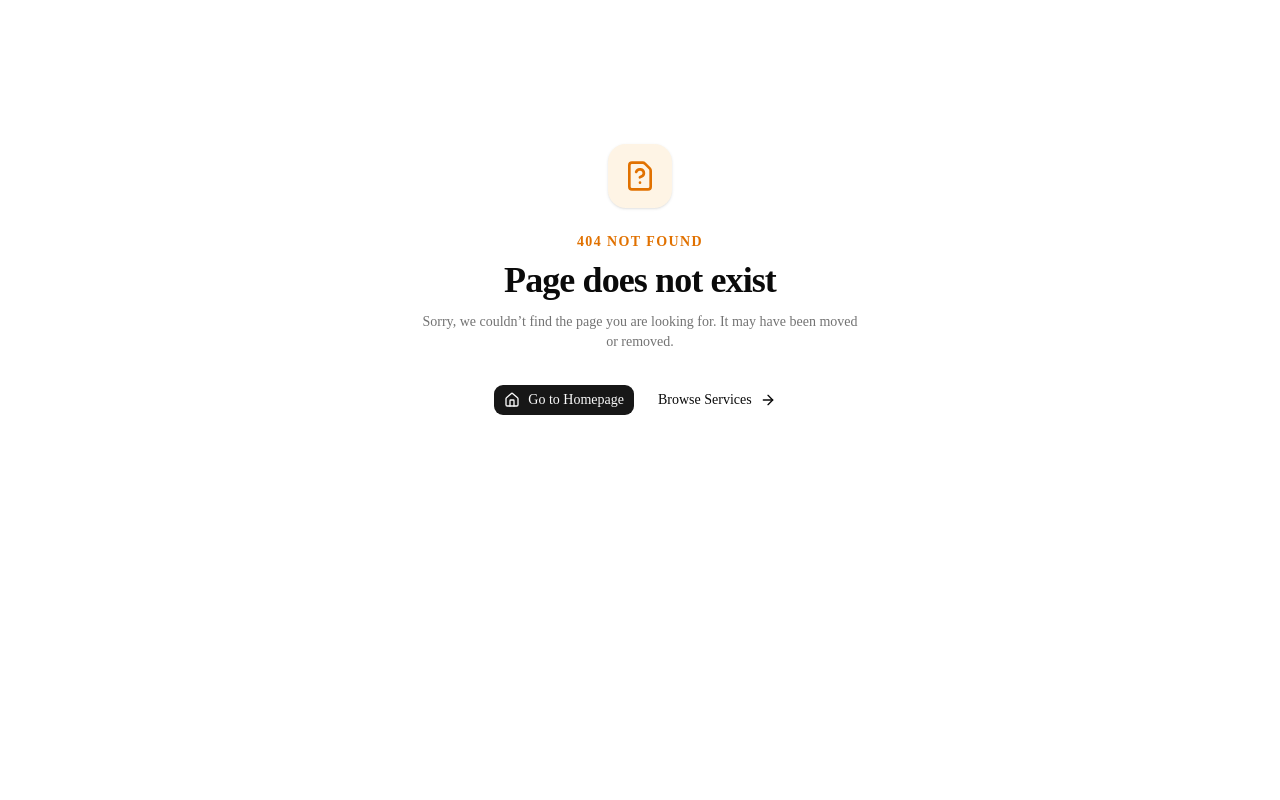
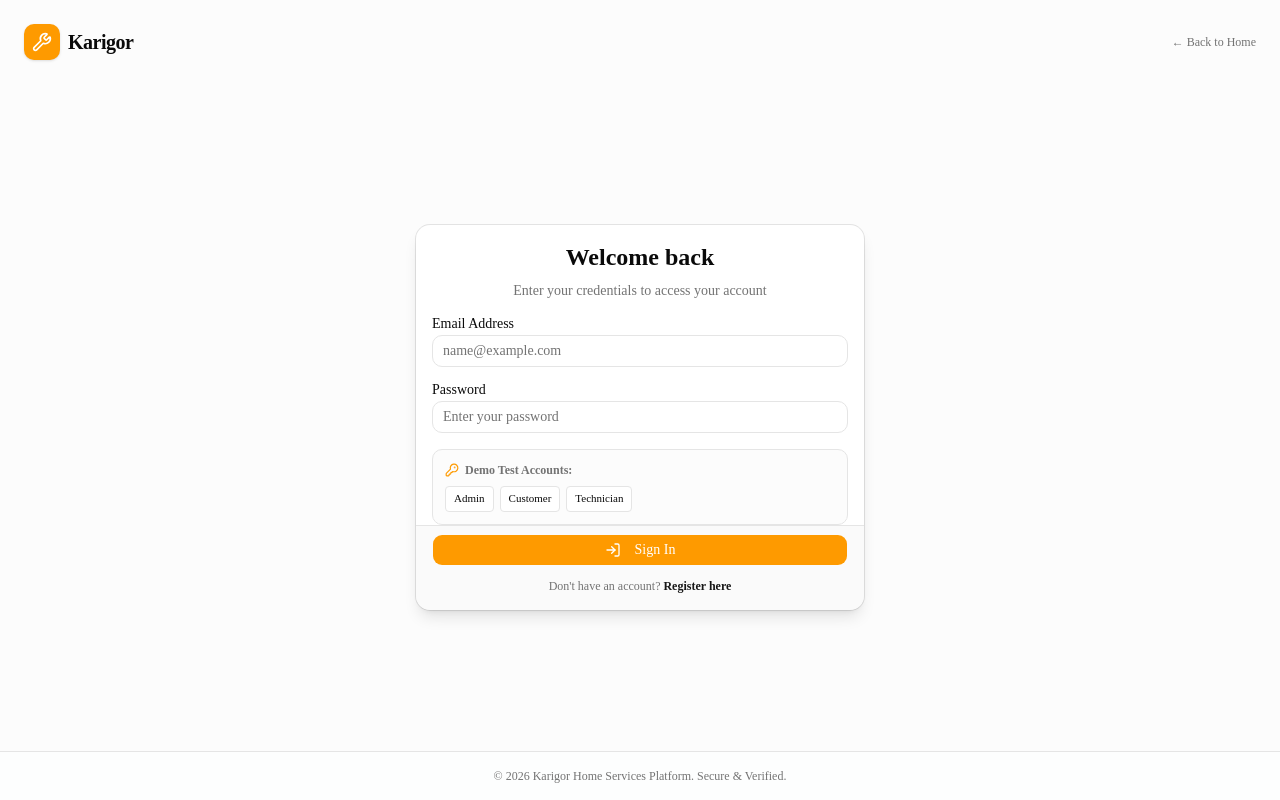
Before and after one commit to MuhitShimanto/karigor-frontend, a Next.js app: page /auth/login in a window 1280 px wide. Before the commit this address had no page. Built offline with nearby package versions, Linux system fonts and the light colour scheme.

Commit message:
feat: implement login form and validation

```diff
--- /dev/null
+++ b/src/app/auth/login/page.tsx
@@ -0,0 +1,28 @@
+import { Suspense } from 'react';
+import { Metadata } from 'next';
+import { LoginForm } from '@/features/auth/login-form';
+import { Skeleton } from '@/components/ui/skeleton';
+
+export const metadata: Metadata = {
+  title: 'Sign In | Karigor',
+  description:
+    'Sign in to access your Karigor customer, technician, or admin dashboard.',
+};
+
+export default function LoginPage() {
+  return (
+    <Suspense
+      fallback={
+        <div className="bg-card w-full max-w-md space-y-4 rounded-xl border p-8">
+          <Skeleton className="mx-auto h-8 w-3/4" />
+          <Skeleton className="mx-auto h-4 w-1/2" />
+          <Skeleton className="mt-6 h-10 w-full" />
+          <Skeleton className="h-10 w-full" />
+          <Skeleton className="h-10 w-full" />
+        </div>
+      }
+    >
+      <LoginForm />
+    </Suspense>
+  );
+}
--- a/src/components/layout/navbar.tsx
+++ b/src/components/layout/navbar.tsx
@@ -15,6 +15,7 @@ import {
 } from '@/components/ui/dropdown-menu';
 import { ThemeToggle } from '@/components/layout/theme-toggle';
 import { MobileNav } from '@/components/layout/mobile-nav';
+import { useAuthStore } from '@/store/auth.store';
 
 export interface UserSession {
   id: string;
@@ -28,7 +29,21 @@ interface NavbarProps {
   onLogout?: () => void;
 }
 
-export function Navbar({ user, onLogout }: NavbarProps) {
+export function Navbar({
+  user: propUser,
+  onLogout: propOnLogout,
+}: NavbarProps) {
+  const storeUser = useAuthStore((state) => state.user);
+  const storeLogout = useAuthStore((state) => state.logout);
+  const checkSession = useAuthStore((state) => state.checkSession);
+
+  React.useEffect(() => {
+    checkSession();
+  }, [checkSession]);
+
+  const user = propUser !== undefined ? propUser : storeUser;
+  const onLogout = propOnLogout || storeLogout;
+
   const getDashboardLink = () => {
     if (!user) return '/auth/login';
     if (user.role === 'ADMIN') return '/dashboard/admin';
--- /dev/null
+++ b/src/features/auth/login-form.tsx
@@ -0,0 +1,232 @@
+'use client';
+
+import * as React from 'react';
+import Link from 'next/link';
+import { useRouter, useSearchParams } from 'next/navigation';
+import { useForm } from 'react-hook-form';
+import { zodResolver } from '@hookform/resolvers/zod';
+import { toast } from 'sonner';
+import { LogIn, Loader2, KeyRound } from 'lucide-react';
+
+import { loginSchema, LoginFormValues } from './schemas';
+import { Button } from '@/components/ui/button';
+import { Input } from '@/components/ui/input';
+import { Label } from '@/components/ui/label';
+import {
+  Card,
+  CardContent,
+  CardDescription,
+  CardFooter,
+  CardHeader,
+  CardTitle,
+} from '@/components/ui/card';
+import { useAuthStore } from '@/store/auth.store';
+import { SafeUser } from '@/types/auth';
+
+export function LoginForm() {
+  const router = useRouter();
+  const searchParams = useSearchParams();
+  const nextUrl = searchParams.get('next');
+  const expired = searchParams.get('expired');
+  const setUser = useAuthStore((state) => state.setUser);
+  const [isSubmitting, setIsSubmitting] = React.useState(false);
+
+  React.useEffect(() => {
+    if (expired) {
+      toast.warning('Your session has expired. Please sign in again.');
+    }
+  }, [expired]);
+
+  const {
+    register,
+    handleSubmit,
+    setValue,
+    setError,
+    formState: { errors },
+  } = useForm<LoginFormValues>({
+    resolver: zodResolver(loginSchema),
+    defaultValues: {
+      email: '',
+      password: '',
+    },
+  });
+
+  const onSubmit = async (data: LoginFormValues) => {
+    setIsSubmitting(true);
+    try {
+      const res = await fetch('/api/session', {
+        method: 'POST',
+        headers: { 'Content-Type': 'application/json' },
+        body: JSON.stringify(data),
+      });
+
+      const json = await res.json();
+
+      if (!res.ok) {
+        if (json.errorDetails && Array.isArray(json.errorDetails)) {
+          for (const err of json.errorDetails) {
+            const field = err.field?.replace(
+              /^body\./,
+              ''
+            ) as keyof LoginFormValues;
+            if (field) {
+              setError(field, { message: err.message });
+            }
+          }
+        }
+        toast.error(json.message || 'Invalid email or password.');
+        return;
+      }
+
+      const user = json.data?.user as SafeUser;
+      setUser(user);
+      toast.success(`Welcome back, ${user.name}!`);
+
+      // Determine redirect destination
+      if (nextUrl && nextUrl.startsWith('/')) {
+        router.push(nextUrl);
+      } else if (user.role === 'ADMIN') {
+        router.push('/dashboard/admin');
+      } else if (user.role === 'TECHNICIAN') {
+        router.push('/dashboard/technician');
+      } else {
+        router.push('/dashboard/customer');
+      }
+    } catch {
+      toast.error('Unable to connect to server. Please try again.');
+    } finally {
+      setIsSubmitting(false);
+    }
+  };
+
+  const fillCredentials = (email: string, pass: string) => {
+    setValue('email', email);
+    setValue('password', pass);
+  };
+
+  return (
+    <Card className="border-border w-full shadow-lg">
+      <CardHeader className="space-y-1 text-center">
+        <CardTitle className="text-2xl font-bold">Welcome back</CardTitle>
+        <CardDescription>
+          Enter your credentials to access your account
+        </CardDescription>
+      </CardHeader>
+
+      <form onSubmit={handleSubmit(onSubmit)}>
+        <CardContent className="space-y-4">
+          {/* Email */}
+          <div className="space-y-1">
+            <Label htmlFor="email">Email Address</Label>
+            <Input
+              id="email"
+              type="email"
+              placeholder="name@example.com"
+              {...register('email')}
+              className={
+                errors.email
+                  ? 'border-destructive focus-visible:ring-destructive'
+                  : ''
+              }
+            />
+            {errors.email && (
+              <p className="text-destructive text-xs font-medium">
+                {errors.email.message}
+              </p>
+            )}
+          </div>
+
+          {/* Password */}
+          <div className="space-y-1">
+            <div className="flex items-center justify-between">
+              <Label htmlFor="password">Password</Label>
+            </div>
+            <Input
+              id="password"
+              type="password"
+              placeholder="Enter your password"
+              {...register('password')}
+              className={
+                errors.password
+                  ? 'border-destructive focus-visible:ring-destructive'
+                  : ''
+              }
+            />
+            {errors.password && (
+              <p className="text-destructive text-xs font-medium">
+                {errors.password.message}
+              </p>
+            )}
+          </div>
+
+          {/* Quick Demo Credentials */}
+          <div className="bg-muted/30 space-y-2 rounded-lg border p-3">
+            <div className="text-muted-foreground flex items-center gap-1.5 text-xs font-semibold">
+              <KeyRound className="h-3.5 w-3.5 text-amber-500" />
+              <span>Demo Test Accounts:</span>
+            </div>
+            <div className="flex flex-wrap gap-1.5">
+              <button
+                type="button"
+                onClick={() =>
+                  fillCredentials('admin@karigor.com', 'Admin@12345')
+                }
+                className="bg-background hover:bg-accent rounded border px-2 py-1 text-[11px] font-medium transition-colors"
+              >
+                Admin
+              </button>
+              <button
+                type="button"
+                onClick={() =>
+                  fillCredentials('customer@karigor.com', 'Password@123')
+                }
+                className="bg-background hover:bg-accent rounded border px-2 py-1 text-[11px] font-medium transition-colors"
+              >
+                Customer
+              </button>
+              <button
+                type="button"
+                onClick={() =>
+                  fillCredentials('tech1@karigor.com', 'Password@123')
+                }
+                className="bg-background hover:bg-accent rounded border px-2 py-1 text-[11px] font-medium transition-colors"
+              >
+                Technician
+              </button>
+            </div>
+          </div>
+        </CardContent>
+
+        <CardFooter className="flex flex-col space-y-3 pt-2">
+          <Button
+            type="submit"
+            className="w-full bg-amber-500 text-white hover:bg-amber-600"
+            disabled={isSubmitting}
+          >
+            {isSubmitting ? (
+              <>
+                <Loader2 className="mr-2 h-4 w-4 animate-spin" />
+                Signing in...
+              </>
+            ) : (
+              <>
+                <LogIn className="mr-2 h-4 w-4" />
+                Sign In
+              </>
+            )}
+          </Button>
+
+          <p className="text-muted-foreground text-center text-xs">
+            Don&apos;t have an account?{' '}
+            <Link
+              href="/auth/register"
+              className="text-primary font-semibold hover:underline"
+            >
+              Register here
+            </Link>
+          </p>
+        </CardFooter>
+      </form>
+    </Card>
+  );
+}
```
